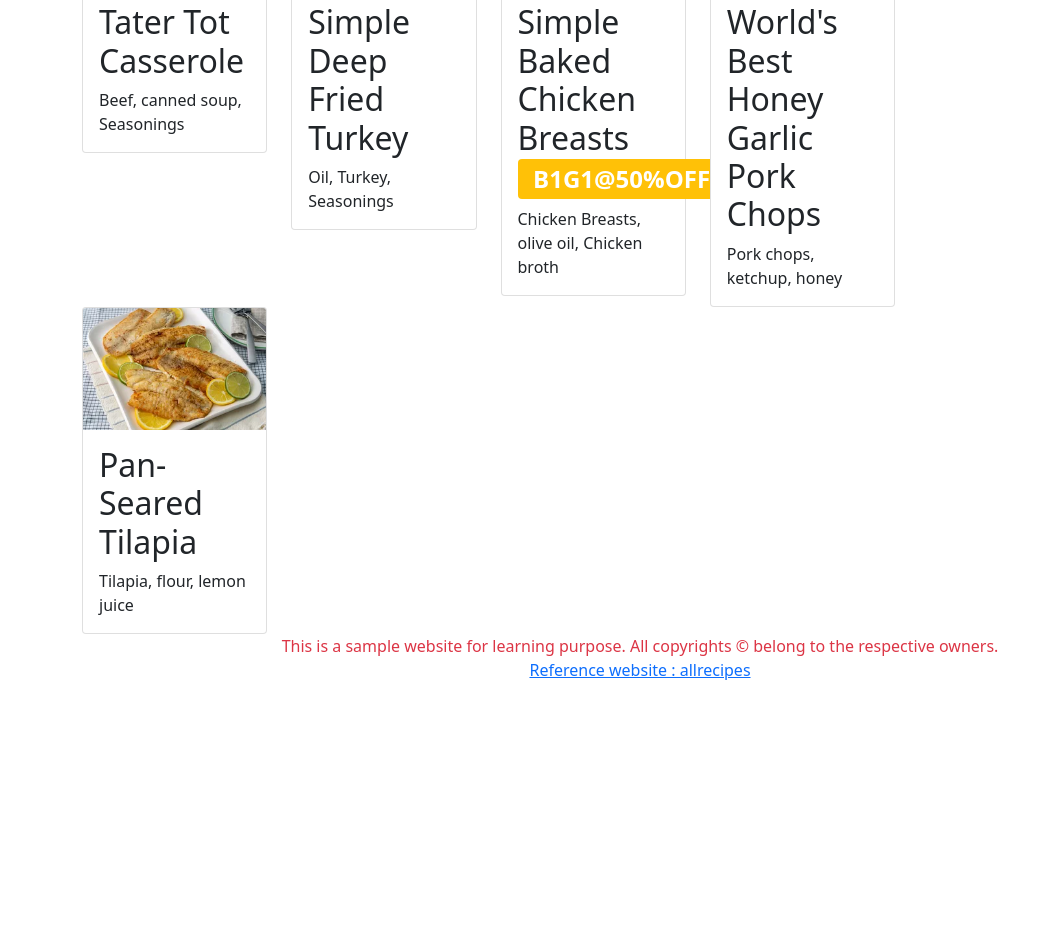
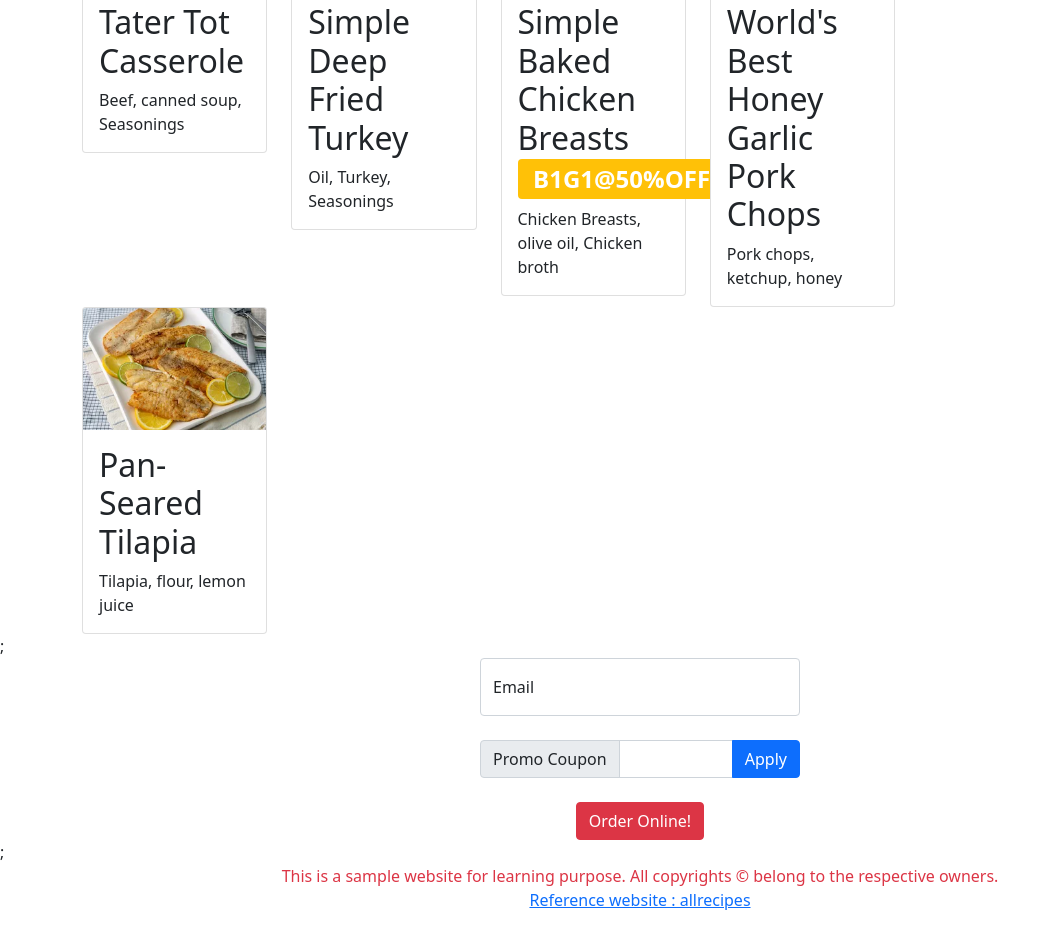
Before and after one commit to kickyvivi/meta-backend-dev, a plain HTML site: page LESSON/Course 1 - Introduction to Front-End-Development/Week 3/Intro to UI Frameworks and Libraries/bootstrap-components.html in a window 1280 px wide. Shown: the part 1151-2079 px from the top of the page, without its empty margins (0-1061 px from the left). Before the commit the page ends 1849 px from the top, so only its background shows below. Drawn offline with nearby package versions, Linux system fonts and the light colour scheme.

Commit message:
Bootstrap components : Documentation and Readme update - C1W3

```diff
--- a/LESSON/Course 1 - Introduction to Front-End-Development/Week 3/Intro to UI Frameworks and Libraries/bootstrap-components.html
+++ b/LESSON/Course 1 - Introduction to Front-End-Development/Week 3/Intro to UI Frameworks and Libraries/bootstrap-components.html
@@ -152,7 +152,31 @@
                         </div>
                     </div>
                 </div>
-            </div>
+            </div>;
+            <div class="row">
+                <div class="col-12">
+                    <div class="text-center">
+                        <div class="form-floating w-25 mx-auto">
+                            <input type="email" class="form-control" id="addressInput" placeholder="Address">
+                            <label for="addressInput">Email</label>
+                        </div>
+                    </div>
+                </div>;
+                <div class="col-12">
+                    <div class="text-center">
+                        <div class="input-group w-25 mx-auto">
+                            <span class="input-group-text">Promo Coupon</span>
+                            <input type="text" class="form-control">
+                            <button type="button" class="btn btn-primary">Apply</button>
+                        </div>
+                    </div>
+                </div>;
+                <div class="col-12">
+                    <div class="text-center">
+                        <button type="button" class="btn btn-danger">Order Online!</button>
+                    </div>
+                </div>
+            </div>;
             <div class="text-danger">
                 <p class="text-center">This is a sample website for learning purpose. All copyrights © belong to the respective owners.<br><a href="https://www.allrecipes.com/recipes/17057/everyday-cooking/more-meal-ideas/5-ingredients/main-dishes/">Reference website : allrecipes</a></p>
             </div>
```
Also changed, not shown: 1 other file.
